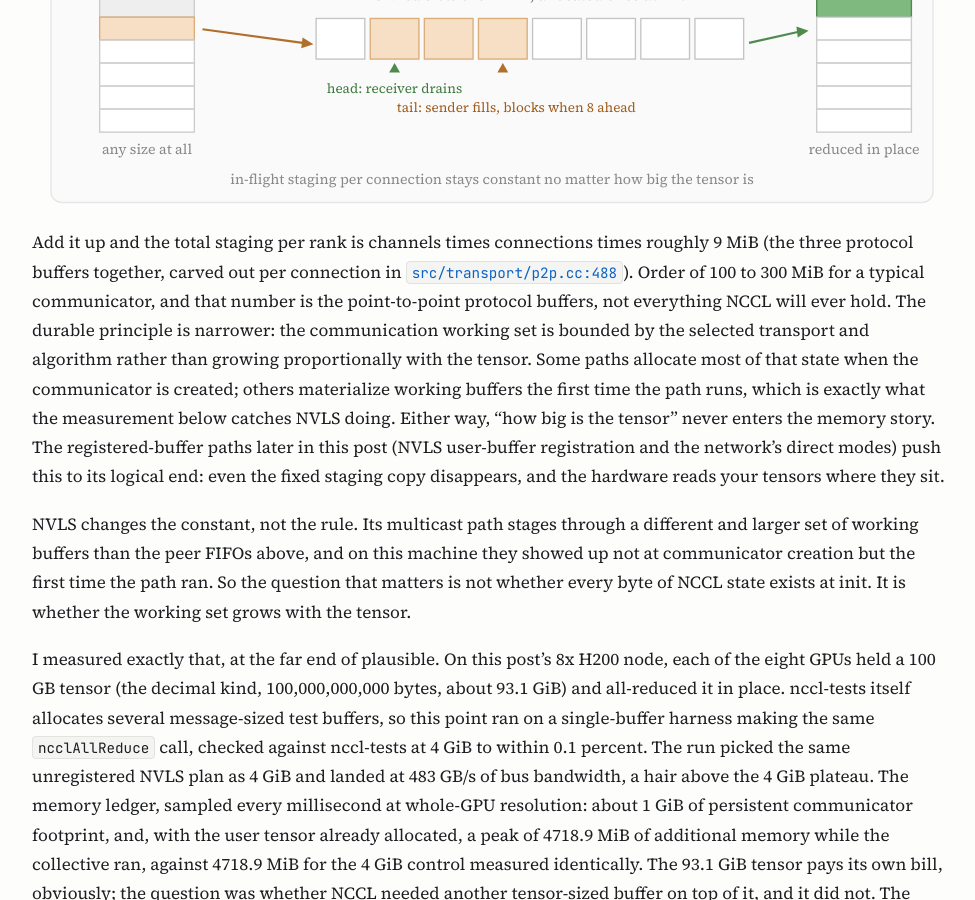
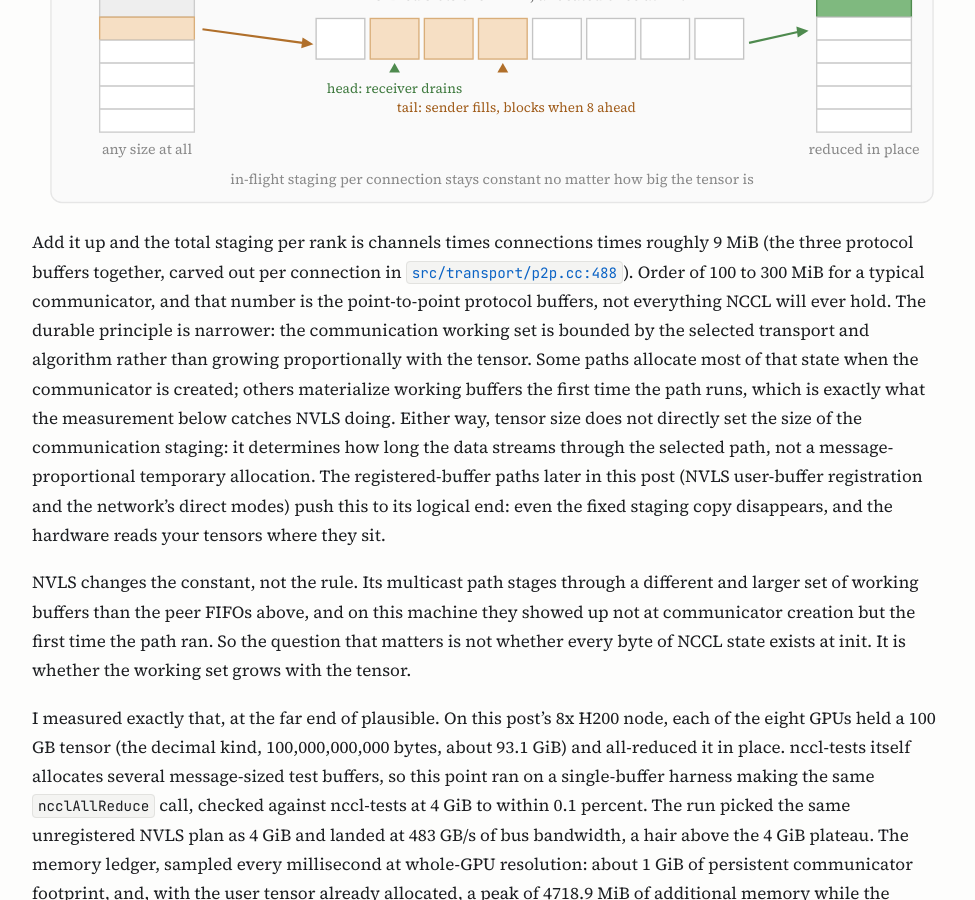
Before and after one commit to rakshithvasudev/rakshithvasudev.github.io, a Jekyll site: the page built from _posts/2026-08-02-inside-nccl-allreduce.md, in a window 1280 px wide and 900 px high, scrolled down 6173 px. Shown: the whole window, without its empty margins (148-1123 px from the left). Built offline with Jekyll 4.4.1, drawn with Linux system fonts in a browser that asks for light colours.

Commit message:
Narrow the tensor-size memory claim to staging proportionality

```diff
--- a/_posts/2026-08-02-inside-nccl-allreduce.md
+++ b/_posts/2026-08-02-inside-nccl-allreduce.md
@@ -444,8 +444,10 @@ set is bounded by the selected transport and algorithm rather than growing
 proportionally with the tensor.
 Some paths allocate most of that state when the communicator is created; others
 materialize working buffers the first time the path runs, which is exactly what
-the measurement below catches NVLS doing. Either way, "how big is the tensor"
-never enters the memory story. The
+the measurement below catches NVLS doing. Either way, tensor size does not
+directly set the size of the communication staging: it determines how long the
+data streams through the selected path, not a message-proportional temporary
+allocation. The
 registered-buffer paths later in this post (NVLS user-buffer registration and the
 network's direct modes) push this to its logical end: even the fixed staging copy
 disappears, and the hardware reads your tensors where they sit.
```
